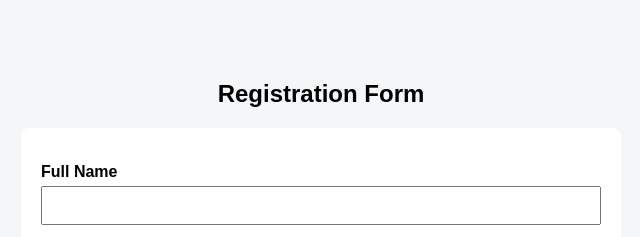
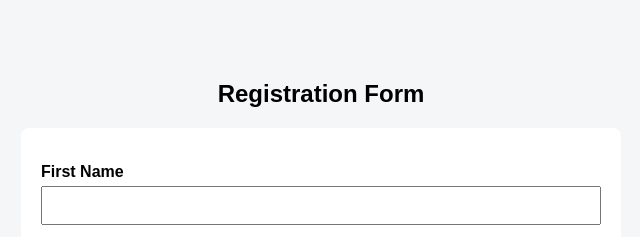
Before and after one commit to saurabh11122001/test-repo-from, a plain HTML site: page index.html in a window 1280 px wide. Shown: the top 237 px of the page, 319-959 px from the left. Drawn offline with Linux system fonts and the light colour scheme.

Commit message:
updated name field

```diff
--- a/index.html
+++ b/index.html
@@ -72,8 +72,8 @@
 
     <form id="registrationForm">
 
-        <label for="name">Full Name</label>
-        <input type="text" id="name" name="Full Name" required>
+        <label for="name">First Name</label>
+        <input type="text" id="fname" name="First Name" required>
 
         <label for="email">Email</label>
         <input type="email" id="email" name="Email" required>
```
